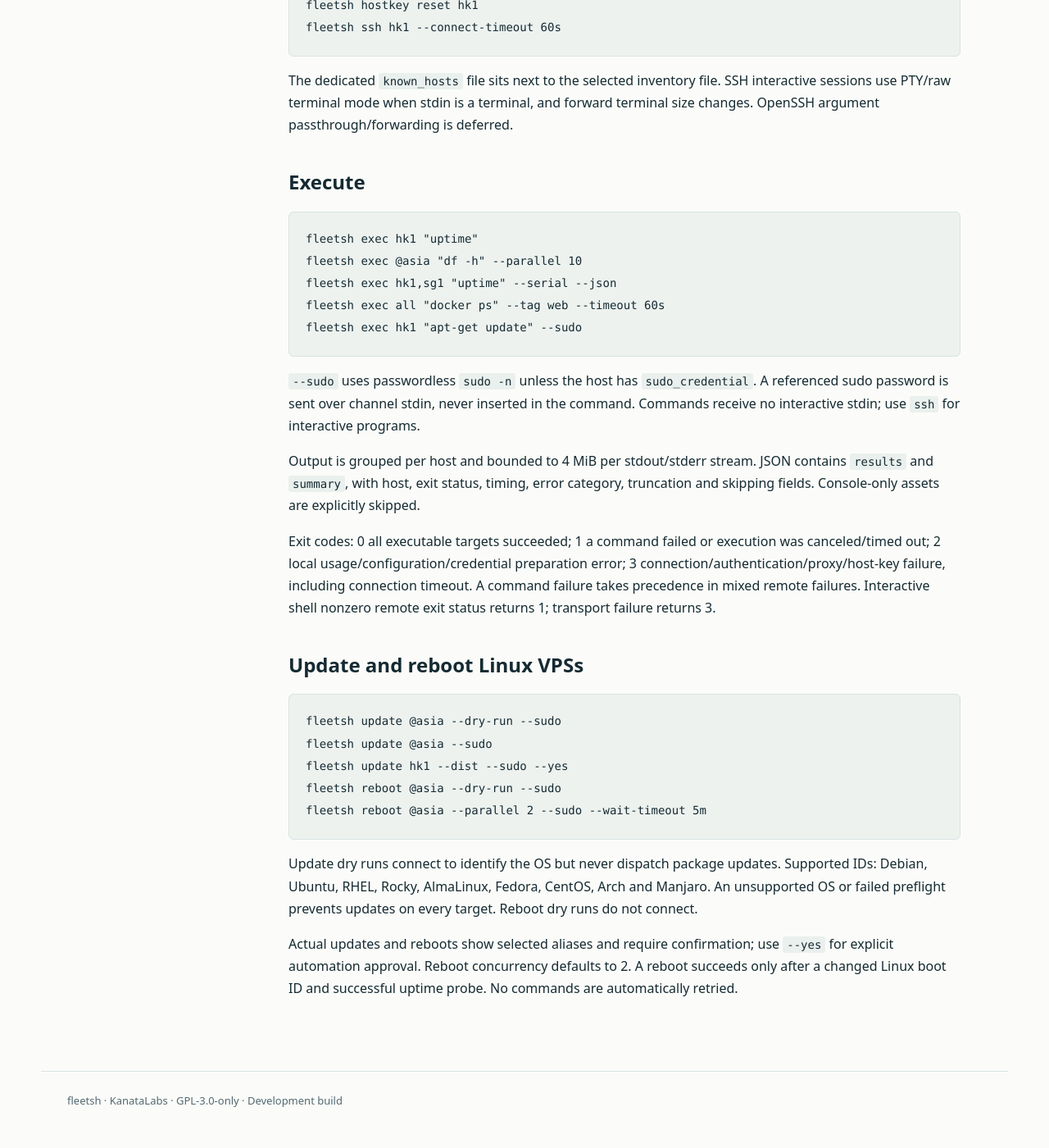
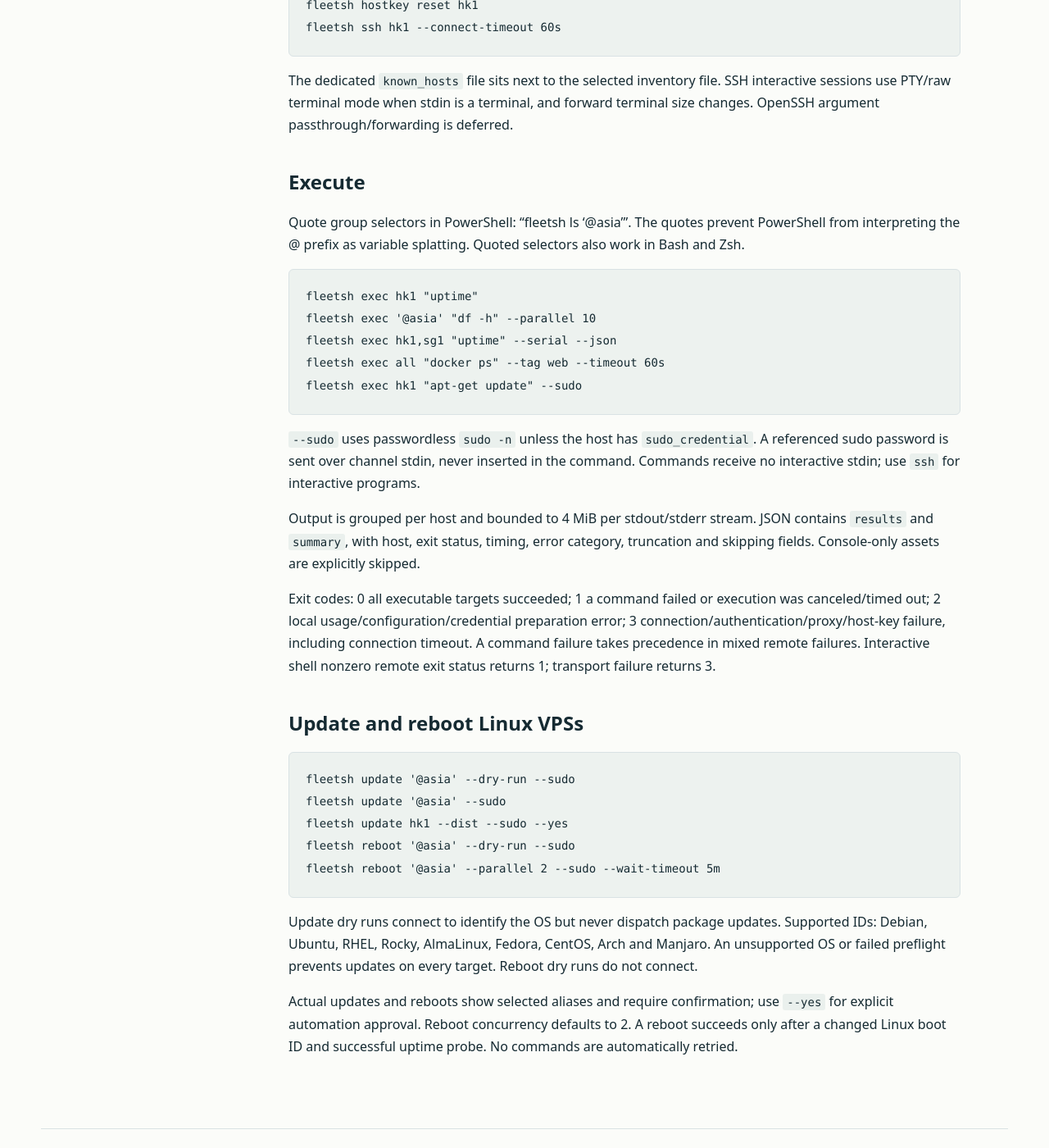
Before and after one commit to KanataLabs/fleetsh, a Jekyll site: the page built from docs/getting-started.md, in a window 1280 px wide and 1400 px high, scrolled down 1160 px. Shown: the whole window at 82% size. Built offline with Jekyll 4.4.1, drawn with Linux system fonts in a browser that asks for light colours; before the commit the page ends 2537 px from its top, so only the background shows below that.

Commit message:
docs: quote group selectors for PowerShell compatibility

````diff
--- a/docs/getting-started.md
+++ b/docs/getting-started.md
@@ -17,7 +17,7 @@ fleetsh add hk1 --host hk1.example.com --user ubuntu --auth key --key ~/.ssh/id_
 fleetsh add sg1 --host sg1.example.com --user ubuntu --auth password --credential sg1-login --groups asia
 fleetsh credential add sg1-login
 fleetsh ls
-fleetsh ls @asia --json
+fleetsh ls '@asia' --json
 fleetsh show hk1
 fleetsh edit hk1 --port 2222
 ```
@@ -55,9 +55,13 @@ and forward terminal size changes. OpenSSH argument passthrough/forwarding is de
 
 ## Execute
 
+Quote group selectors in PowerShell: "fleetsh ls '@asia'". The quotes prevent
+PowerShell from interpreting the @ prefix as variable splatting. Quoted selectors
+also work in Bash and Zsh.
+
 ```sh
 fleetsh exec hk1 "uptime"
-fleetsh exec @asia "df -h" --parallel 10
+fleetsh exec '@asia' "df -h" --parallel 10
 fleetsh exec hk1,sg1 "uptime" --serial --json
 fleetsh exec all "docker ps" --tag web --timeout 60s
 fleetsh exec hk1 "apt-get update" --sudo
@@ -80,11 +84,11 @@ nonzero remote exit status returns 1; transport failure returns 3.
 ## Update and reboot Linux VPSs
 
 ```sh
-fleetsh update @asia --dry-run --sudo
-fleetsh update @asia --sudo
+fleetsh update '@asia' --dry-run --sudo
+fleetsh update '@asia' --sudo
 fleetsh update hk1 --dist --sudo --yes
-fleetsh reboot @asia --dry-run --sudo
-fleetsh reboot @asia --parallel 2 --sudo --wait-timeout 5m
+fleetsh reboot '@asia' --dry-run --sudo
+fleetsh reboot '@asia' --parallel 2 --sudo --wait-timeout 5m
 ```
 
 Update dry runs connect to identify the OS but never dispatch package updates.
````
Also changed, not shown: README.zh-CN.md (+3 -3 lines), docs/index.md (+3 -3 lines), README.md.
